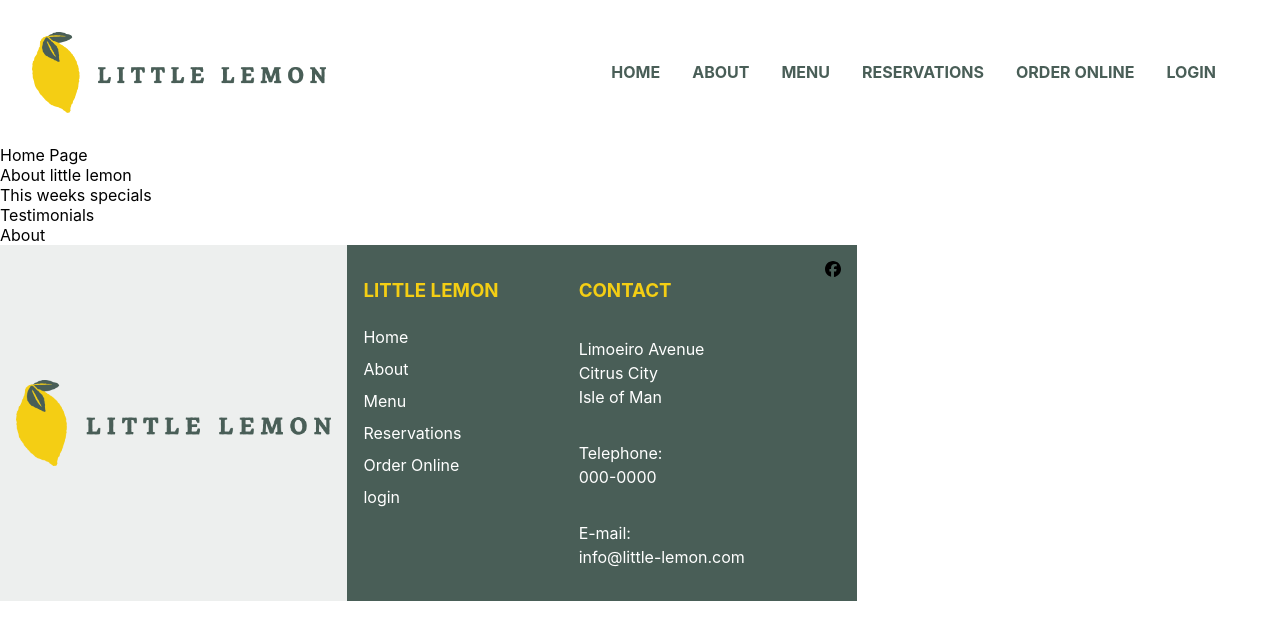
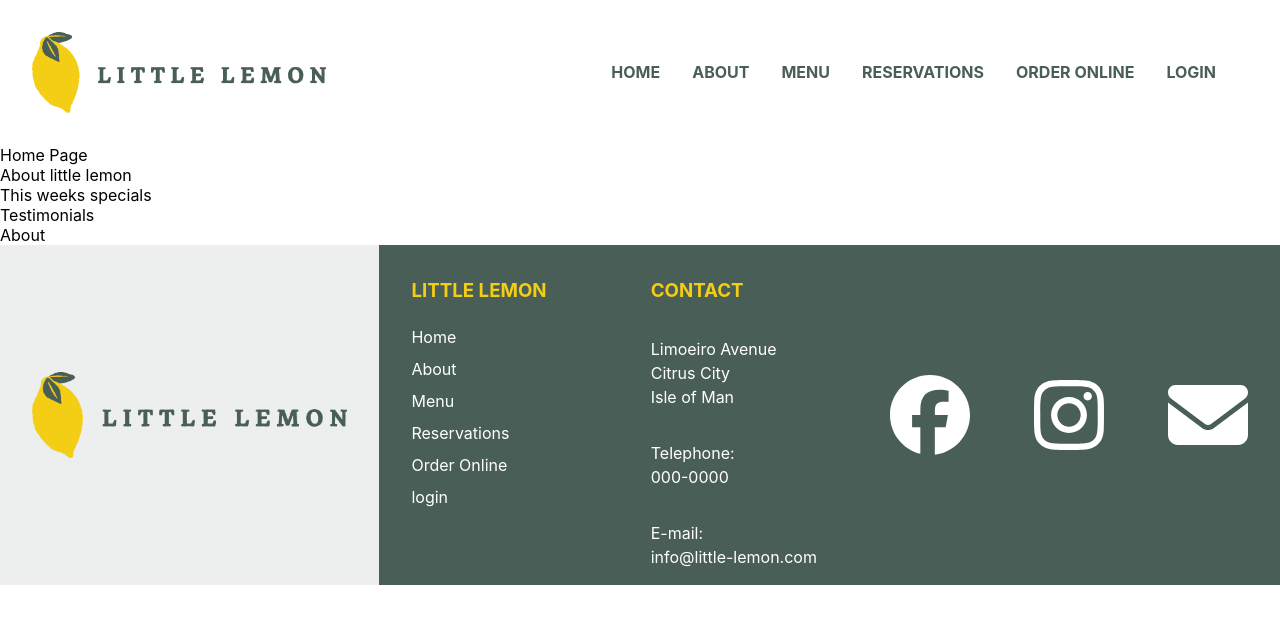
Before and after one commit to claceotto/little-lemon, a React (Create React App) app: page / in a window 1280 px wide. Shown: the top 640 px of the page. Built offline with nearby package versions, Linux system fonts and the light colour scheme.

Commit message:
Footer completed

```diff
--- a/package.json
+++ b/package.json
@@ -5,6 +5,7 @@
   "dependencies": {
     "@fortawesome/fontawesome-svg-core": "^6.5.2",
     "@fortawesome/free-brands-svg-icons": "^6.5.2",
+    "@fortawesome/free-solid-svg-icons": "^6.5.2",
     "@fortawesome/react-fontawesome": "^0.2.0",
     "@testing-library/jest-dom": "^5.17.0",
     "@testing-library/react": "^13.4.0",
--- a/src/App.css
+++ b/src/App.css
@@ -54,6 +54,9 @@ header img {
 footer {
   display: flex;
   max-height: 379px;
+  width: 100%;
+  justify-content: space-between;
+
 }
 
 .footer-logo {
@@ -62,7 +65,8 @@ footer {
   max-width: 370px;
   max-height: 379px;
   background-color: #EDEFEE;
-  padding: 1rem;
+  padding: 2rem;
+
 }
 
 footer img {
@@ -70,12 +74,6 @@ footer img {
   max-height: 178px;
   align-self: center;
 
-}
-
-.footer-text {
-  display: flex;
-  background-color: #495E57;
-  padding: 1em;
 }
 
 footer h3 {
@@ -87,7 +85,9 @@ footer h3 {
 .footer-links {
   display: flex;
   flex-direction: column;
-  padding-right: 5rem;
+  padding: 1rem 2rem;
+  background-color: #495E57;
+  width: 100%;
 }
 
 footer a {
@@ -107,15 +107,30 @@ footer p {
 .footer-contact {
   display: flex;
   flex-direction: column;
-  padding-right: 5rem;
+  padding-top: 1rem;
+  background-color: #495E57;
+  width: 100%;
+
+}
+
+.footer-social {
+  font-size: 5rem;
+  display: flex;
+  align-items: center;
+  justify-content: space-between;
+  background-color: #495E57;
+  color: #FFFFFF;
+  width: 100%;
+}
+
+/* This adds a space between the icons on the footer */
+.svg-inline--fa {
+  margin: 2rem;
 }
 
 
-
-
-
 /* This was the formatting already here to start with */
-.App-logo {
+/* .App-logo {
   height: 40vmin;
   pointer-events: none;
 }
@@ -148,4 +163,4 @@ footer p {
   to {
     transform: rotate(360deg);
   }
-}
+} */
--- a/src/Components/Footer.js
+++ b/src/Components/Footer.js
@@ -1,5 +1,7 @@
 import { FontAwesomeIcon } from "@fortawesome/react-fontawesome";
-import { faFacebook } from "@fortawesome/free-brands-svg-icons";
+import { faFacebook, faInstagram } from "@fortawesome/free-brands-svg-icons";
+import { faEnvelope} from "@fortawesome/free-solid-svg-icons"
+
 
 function Footer() {
   return (
@@ -7,7 +9,7 @@ function Footer() {
       <div className="footer-logo">
         <img src="../images/Logo.jpg" alt="Little Lemon Logo" />
       </div>
-      <div className="footer-text">
+      {/* <div className="footer-text"> */}
         <div className="footer-links">
           <h3>Little Lemon</h3>
           <a href="/home">Home</a>
@@ -37,9 +39,11 @@ function Footer() {
             info@little-lemon.com
           </p>
         </div>
-        <div className="footer-social"></div>
+        <div className="footer-social">
         <FontAwesomeIcon icon={faFacebook} />
-      </div>
+        <FontAwesomeIcon icon={faInstagram} />
+        <FontAwesomeIcon icon={faEnvelope} />
+        </div>
     </footer>
   );
 }
```
Also changed, not shown: 1 other file (tests, documents, lock files or other folders).
